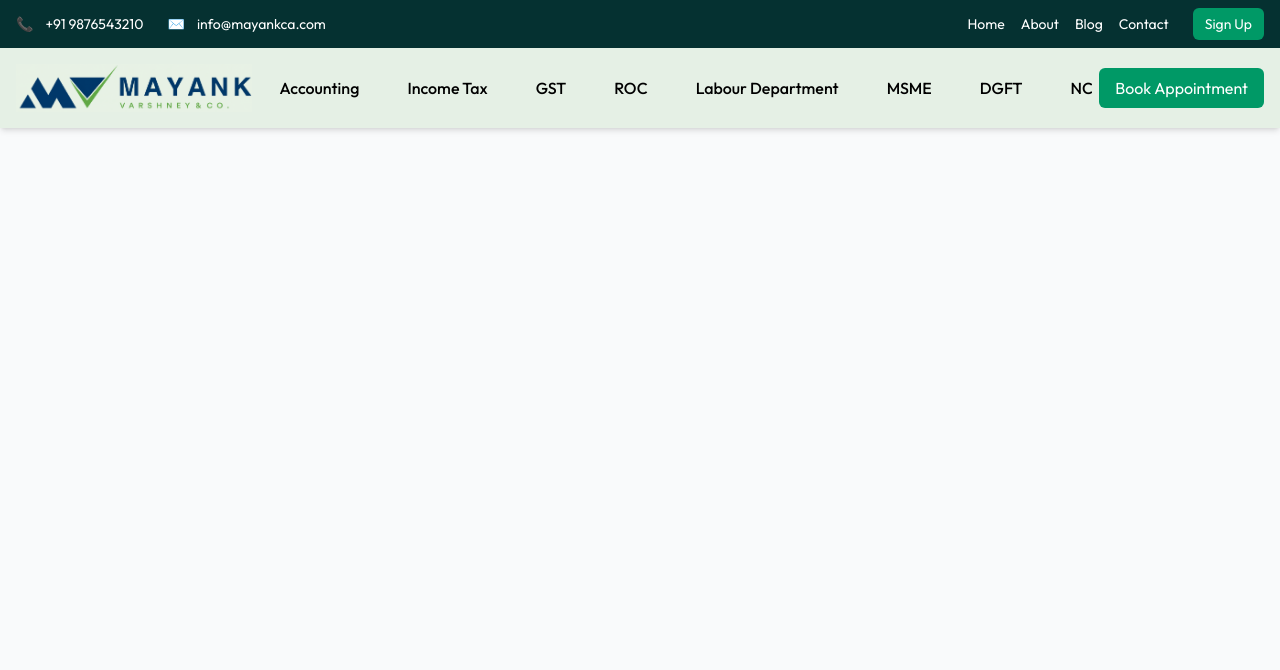
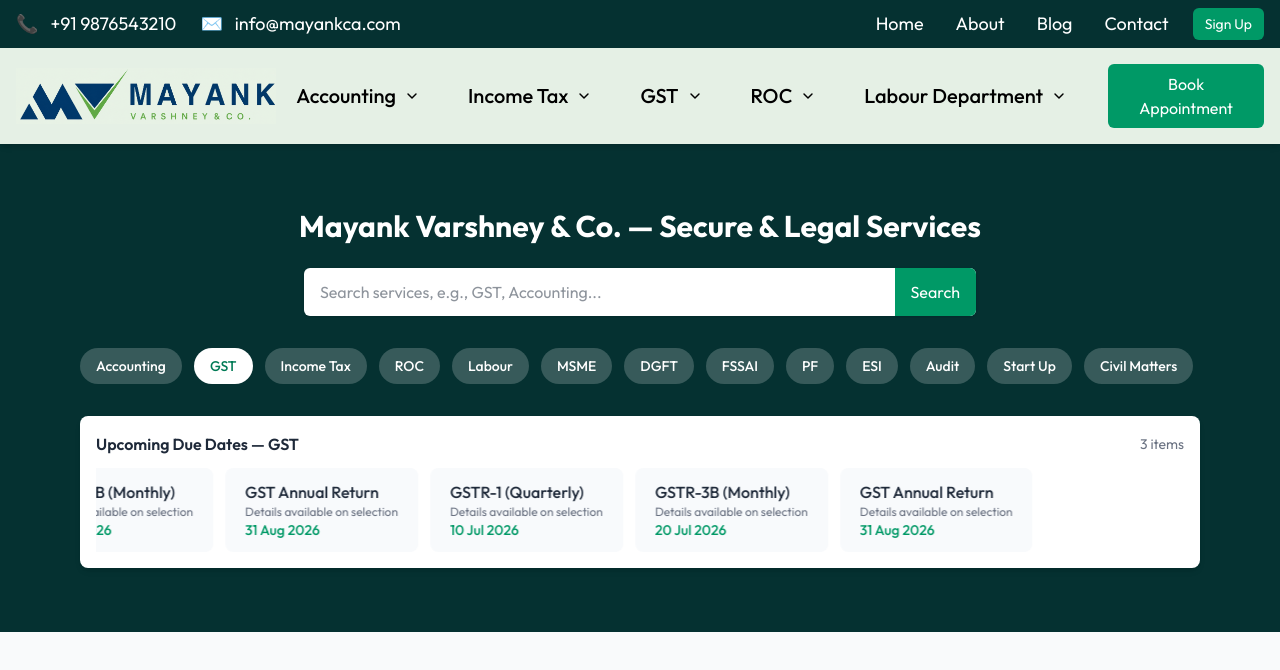
Before and after one commit to Deepanshumelkani77/mayankvarshney, a React app in the folder frontend/: page / in a window 1280 px wide. Shown: the top 670 px of the page. Built offline with nearby package versions, Linux system fonts and the light colour scheme; the HTML template or start-up script is replaced by a standard one.

Commit message:
navbar completed

```diff
--- a/frontend/src/components/Header.jsx
+++ b/frontend/src/components/Header.jsx
@@ -1,10 +1,128 @@
-import React from 'react'
+import React, { useMemo, useState } from 'react'
+
+const sampleDueDates = {
+  GST: [
+    { id: 1, title: 'GSTR-1 (Quarterly)', date: '10 Jul 2026' },
+    { id: 2, title: 'GSTR-3B (Monthly)', date: '20 Jul 2026' },
+    { id: 3, title: 'GST Annual Return', date: '31 Aug 2026' },
+  ],
+  Accounting: [
+    { id: 1, title: 'Quarterly Reconciliation', date: '15 Jul 2026' },
+    { id: 2, title: 'Payroll Submission', date: '25 Jul 2026' },
+  ],
+  'Income Tax': [
+    { id: 1, title: 'TDS Payment', date: '7 Jul 2026' },
+    { id: 2, title: 'Income Tax Return (FY 25-26)', date: '31 Jul 2026' },
+  ],
+}
+
+const services = [
+  'Accounting',
+  'GST',
+  'Income Tax',
+  'ROC',
+  'Labour',
+  'MSME',
+  'DGFT',
+  'FSSAI',
+  'PF',
+  'ESI',
+  'Audit',
+  'Start Up',
+  'Civil Matters',
+  'Criminal Matters',
+]
 
 const Header = () => {
+  const [query, setQuery] = useState('')
+  const [selected, setSelected] = useState('GST')
+
+  const dueDates = useMemo(() => {
+    return sampleDueDates[selected] || []
+  }, [selected])
+
   return (
-    <div>
+    <header className="relative w-full bg-[#053131] text-white py-16">
+      <div className="max-w-6xl mx-auto px-4">
+        <h1 className="text-center text-2xl sm:text-3xl font-bold mb-6">Mayank Varshney & Co. — Secure & Legal Services </h1>
 
-    </div>
+        {/* Search bar centered */}
+        <div className="flex justify-center">
+          <div className="w-full max-w-2xl">
+            <label className="sr-only">Search services</label>
+            <div className="flex items-center bg-white rounded-md shadow-sm overflow-hidden">
+              <input
+                value={query}
+                onChange={e => setQuery(e.target.value)}
+                className="flex-1 px-4 py-3 text-gray-800 focus:outline-none"
+                placeholder="Search services, e.g., GST, Accounting..."
+                aria-label="Search services"
+              />
+              <button className="bg-emerald-600 text-white px-4 py-3 hover:bg-emerald-700">Search</button>
+            </div>
+          </div>
+        </div>
+
+        {/* Services chips (horizontally scrollable) */}
+        <div className="mt-6">
+          <div className="flex gap-3 overflow-x-auto no-scrollbar py-2">
+            {services.map(s => (
+              <button
+                key={s}
+                onClick={() => setSelected(s)}
+                className={`flex-shrink-0 px-4 py-2 rounded-full text-sm font-medium ${selected === s ? 'bg-white text-emerald-700' : 'bg-white/20 text-white hover:bg-white/30'}`}
+              >
+                {s}
+              </button>
+            ))}
+          </div>
+        </div>
+
+        {/* Due dates panel (horizontal auto-scrolling marquee) */}
+        <div className="mt-6">
+          <div className="bg-white text-gray-800 rounded-lg shadow-md p-4 overflow-hidden">
+            <div className="flex items-center justify-between mb-3">
+              <h3 className="font-semibold">Upcoming Due Dates — {selected}</h3>
+              <div className="text-sm text-gray-500">{dueDates.length} items</div>
+            </div>
+
+            {dueDates.length === 0 ? (
+              <div className="text-sm text-gray-600">No upcoming due dates for {selected}.</div>
+            ) : (
+              <>
+                <style>{`
+                  @keyframes marquee {
+                    0% { transform: translateX(0); }
+                    100% { transform: translateX(-50%); }
+                  }
+                  .marquee { overflow: hidden; position: relative; }
+                  .marquee-track { display: inline-block; white-space: nowrap; will-change: transform; animation-name: marquee; animation-timing-function: linear; animation-iteration-count: infinite; }
+                  .marquee:hover .marquee-track { animation-play-state: paused; }
+                  .marquee-item { display: inline-block; padding: 12px 20px; margin-right: 12px; background: #f8fafc; border-radius: 8px; }
+                `}</style>
+
+                <div className="marquee">
+                  <div
+                    className="marquee-track"
+                    style={{ animationDuration: `${Math.max(10, dueDates.length * 4)}s` }}
+                  >
+                    {dueDates.concat(dueDates).map((d, idx) => (
+                      <div key={idx} className="marquee-item flex items-center gap-4">
+                        <div>
+                          <div className="font-medium">{d.title}</div>
+                          <div className="text-xs text-gray-500">Details available on selection</div>
+                        </div>
+                        <div className="text-sm font-medium text-emerald-600">{d.date}</div>
+                      </div>
+                    ))}
+                  </div>
+                </div>
+              </>
+            )}
+          </div>
+        </div>
+      </div>
+    </header>
   )
 }
 
--- a/frontend/src/components/Navbar.jsx
+++ b/frontend/src/components/Navbar.jsx
@@ -73,7 +73,7 @@
         }`}
       >
         <div className="max-w-8xl mx-auto h-12 flex items-center justify-between px-4">
-          <div className="flex items-center gap-6 text-sm">
+          <div className="flex items-center gap-6 text-lg">
             <div className="flex items-center gap-3">
               <span className="hidden sm:inline">📞</span>
               <a href="tel:+919876543210" className="hover:underline">+91 9876543210</a>
@@ -85,8 +85,8 @@
             </div>
           </div>
 
-          <div className="flex items-center gap-4 text-sm">
-            <div className="hidden sm:flex items-center gap-4">
+          <div className="flex items-center gap-4 text-lg">
+            <div className="hidden sm:flex items-center gap-8">
               <Link to="/" className="hover:underline">Home</Link>
               <Link to="/about" className="hover:underline">About</Link>
               <Link to="/blog" className="hover:underline">Blog</Link>
@@ -101,6 +101,7 @@
       {/* Main Navbar */}
       <nav
         ref={navRef}
+        onMouseLeave={() => setOpenDropdown(null)}
         className={`relative bg-[#E5F0E5] shadow-md w-full z-50 transition-all duration-300 ${
           showTopBar ? 'sticky top-12' : 'fixed top-0'
         }`}
@@ -108,15 +109,18 @@
         <div className="max-w-8xl mx-auto flex items-center justify-between px-4 py-4">
 
          <div>
-          <img src={assets.logo} alt="logo" className="h-12" />
+          <img src={assets.logo} alt="logo" className="h-14" />
          </div>
 
           <div className="hidden md:block max-w-[65vw]">
-            <ul className="flex gap-6 font-medium overflow-x-auto px-2 no-scrollbar">
+            <ul className="flex gap-6 font-medium overflow-x-auto px-2 no-scrollbar text-xl">
               {mainItems.map(item => (
-                <li key={item.id} className="relative flex-shrink-0">
-                  <button onClick={() => toggleDropdown(item.id)} className="px-3 py-2 hover:text-emerald-600 whitespace-nowrap">
-                    {item.label}
+                <li key={item.id} onMouseEnter={() => setOpenDropdown(item.id)} className="relative flex-shrink-0">
+                  <button onClick={() => toggleDropdown(item.id)} className="px-3 py-2 hover:text-emerald-600 whitespace-nowrap flex items-center gap-2">
+                    <span>{item.label}</span>
+                    <svg className={`h-4 w-4 transition-transform duration-200 ${openDropdown === item.id ? 'rotate-180' : 'rotate-0'}`} viewBox="0 0 20 20" fill="none" xmlns="http://www.w3.org/2000/svg">
+                      <path d="M5 7.5L10 12.5L15 7.5" stroke="currentColor" strokeWidth="1.8" strokeLinecap="round" strokeLinejoin="round" />
+                    </svg>
                   </button>
                 </li>
               ))}
@@ -142,7 +146,7 @@
                       <p className="text-sm text-gray-600 mt-2">{info.desc}</p>
                     </div>
                     <div className="col-span-2">
-                      <h4 className="font-medium mb-2">Quick Links</h4>
+
                       <ul className="space-y-2">
                         {info.options.map(opt => (
                           <li key={opt} className="px-3 py-2 rounded hover:bg-gray-100">{opt}</li>
--- a/frontend/src/pages/Home.jsx
+++ b/frontend/src/pages/Home.jsx
@@ -4,6 +4,7 @@
 const Home = () => {
   return (
     <div>
+
     <Header />
 
     </div>
```
